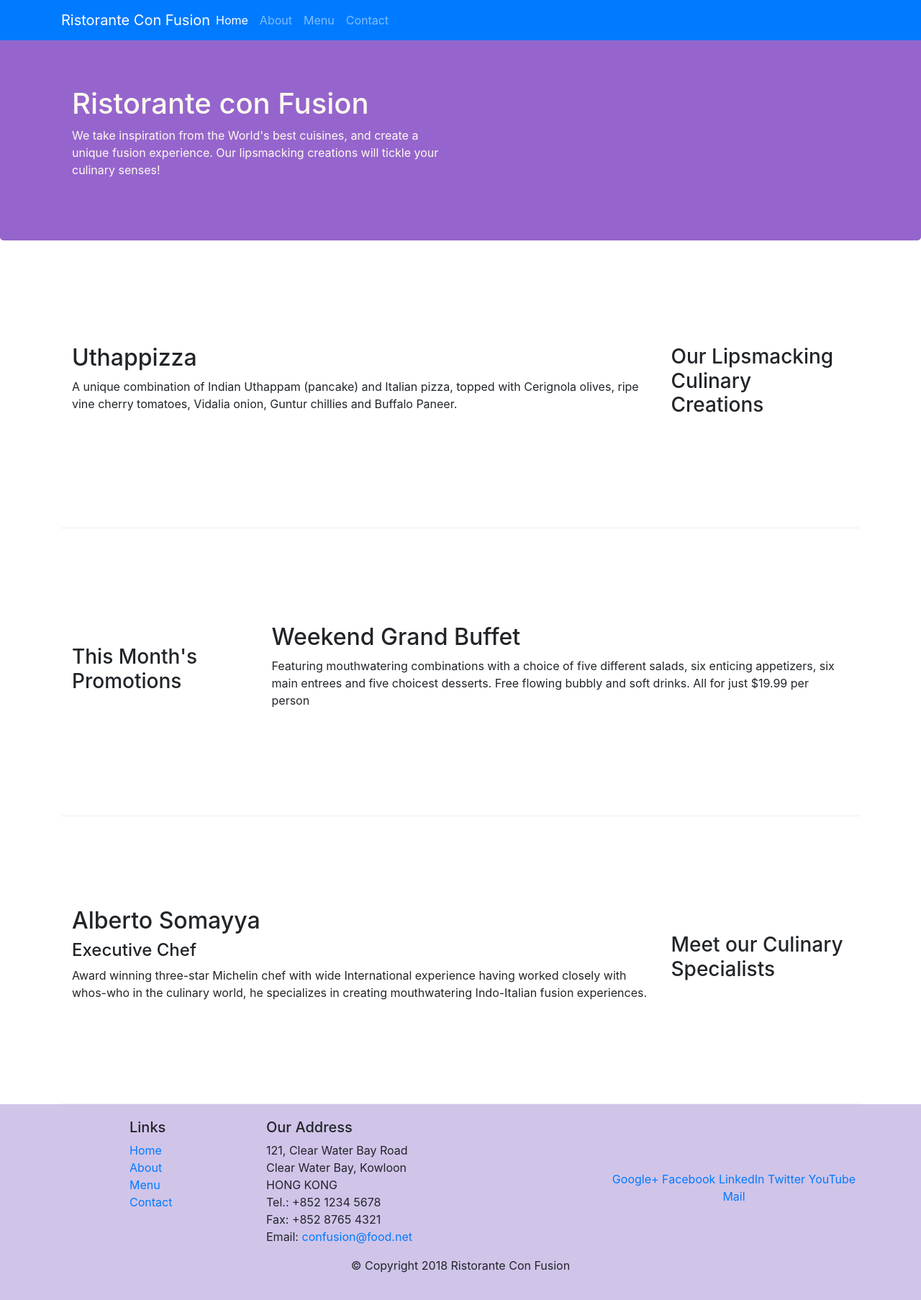
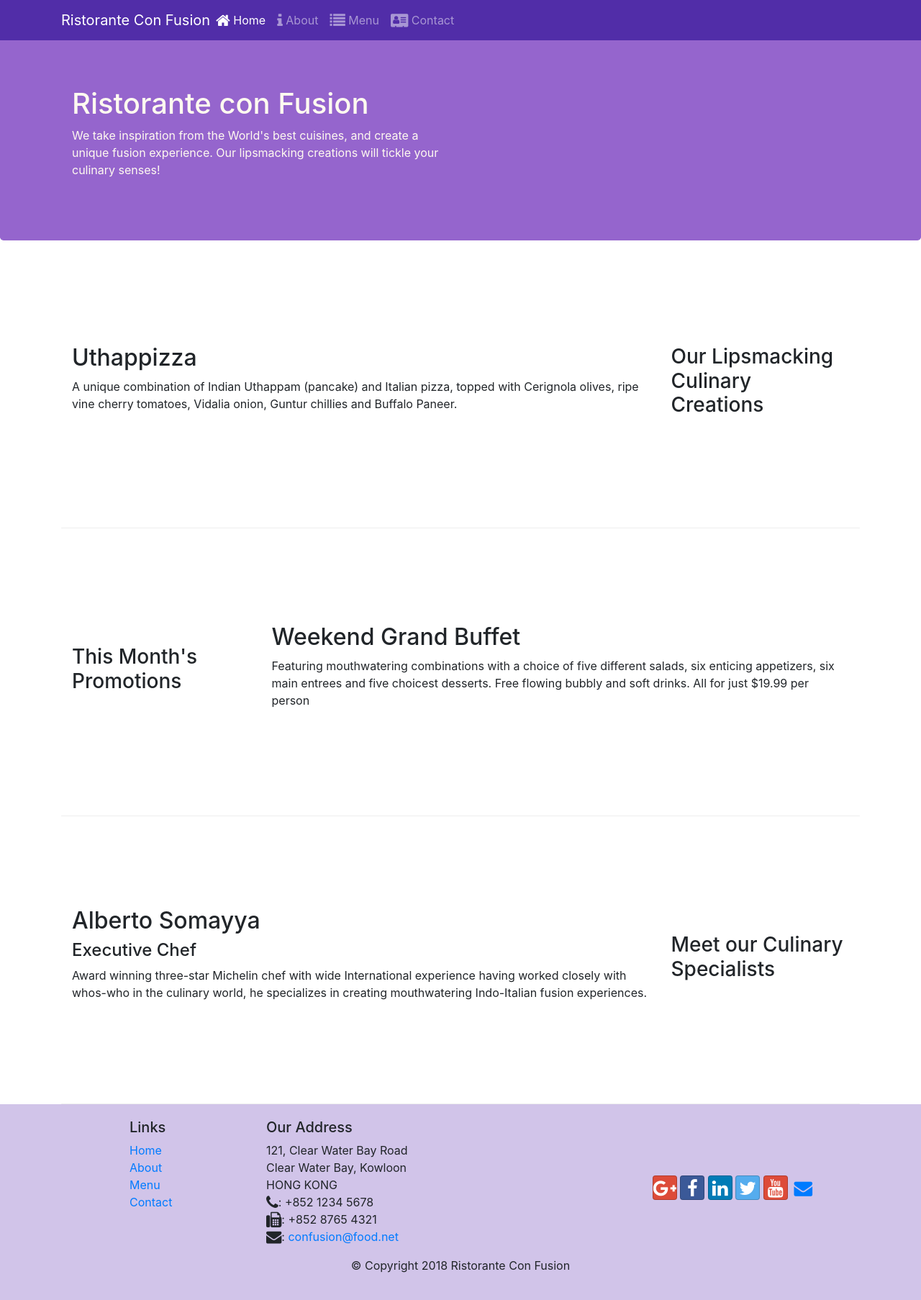
Before and after one commit to ajayjoseaji/first-repo, a website: page index.html in a window 1280 px wide. Shown: the whole page at 72% size. Drawn offline with nearby package versions, Linux system fonts and the light colour scheme.

Commit message:
icon fonts

```diff
--- a/index.html
+++ b/index.html
@@ -10,12 +10,14 @@
 
         <!-- Bootstrap CSS -->
         <link rel="stylesheet" href="node_modules/bootstrap/dist/css/bootstrap.min.css">
+        <link rel="stylesheet" href="node_modules/font-awesome/css/font-awesome.min.css">
+        <link rel="stylesheet" href="node_modules/bootstrap-social/bootstrap-social.css">
         <link rel="stylesheet" href="css/style.css">
     <title>Ristorante Con Fusion</title>
 </head>
 
 <body>
-    <nav class="navbar navbar-dark navbar-expand-sm bg-primary fixed-top">
+    <nav class="navbar navbar-dark navbar-expand-sm fixed-top">
         <div class="container">
             <button class="navbar-toggler" type="button" data-toggle="collapse" data-target="#Navbar">
                 <span class="navbar-toggler-icon"></span>
@@ -23,15 +25,13 @@
             <a class="navbar-brand mr-auto" href="#">Ristorante Con Fusion</a>
             <div class="collapse navbar-collapse" id="Navbar">
                 <ul class="navbar-nav mr-auto">
-                    <li class="nav-item active"><a class="nav-link" href="#">Home</a></li>
-                    <li class="nav-item"><a class="nav-link" href="./aboutus.html">About</a></li>
-                    <li class="nav-item"><a class="nav-link" href="#">Menu</a></li>
-                    <li class="nav-item"><a class="nav-link" href="#">Contact</a></li>
+                    <li class="nav-item active"><a class="nav-link" href="#"><span class="fa fa-home fa-lg"></span> Home</a></li>
+                    <li class="nav-item"><a class="nav-link" href="./aboutus.html"><span class="fa fa-info fa-lg"></span> About</a></li>
+                    <li class="nav-item"><a class="nav-link" href="#"><span class="fa fa-list fa-lg"></span> Menu</a></li>
+                    <li class="nav-item"><a class="nav-link" href="#"><span class="fa fa-address-card fa-lg"></span> Contact</a></li>
                 </ul>
             </div>
-
         </div>
-
     </nav>
 
     <header class="jumbotron">
@@ -99,19 +99,19 @@
 		              121, Clear Water Bay Road<br>
 		              Clear Water Bay, Kowloon<br>
 		              HONG KONG<br>
-		              Tel.: +852 1234 5678<br>
-		              Fax: +852 8765 4321<br>
-		              Email: <a href="mailto:confusion@food.net">confusion@food.net</a>
+		              <i class="fa fa-phone fa-lg"></i>: +852 1234 5678<br>
+		              <i class="fa fa-fax fa-lg"></i>: +852 8765 4321<br>
+		              <i class="fa fa-envelope fa-lg"></i>: <a href="mailto:confusion@food.net">confusion@food.net</a>
 		           </address>
                 </div>
                 <div class="col-12 col-sm-4 align-self-center">
                     <div class="text-center">
-                        <a href="http://google.com/+">Google+</a>
-                        <a href="http://www.facebook.com/profile.php?id=">Facebook</a>
-                        <a href="http://www.linkedin.com/in/">LinkedIn</a>
-                        <a href="http://twitter.com/">Twitter</a>
-                        <a href="http://youtube.com/">YouTube</a>
-                        <a href="mailto:">Mail</a>
+                        <a class="btn btn-social-icon btn-google" href="http://google.com/+"><i class="fa fa-google-plus fa-lg"></i></a>
+                        <a class="btn btn-social-icon btn-facebook" href="http://www.facebook.com/profile.php?id="><i class="fa fa-facebook fa-lg"></i></a>
+                        <a class="btn btn-social-icon btn-linkedin" href="http://www.linkedin.com/in/"><i class="fa fa-linkedin fa-lg"></i></a>
+                        <a class="btn btn-social-icon btn-twitter" href="http://twitter.com/"><i class="fa fa-twitter fa-lg"></i></a>
+                        <a class="btn btn-social-icon btn-google" href="http://youtube.com/"><i class="fa fa-youtube fa-lg"></i></a>
+                        <a class="btn btn-social-icon" href="mailto:"><i class="fa fa-envelope fa-lg"></i></a>
                     </div>
                 </div>
            </div>
--- a/package.json
+++ b/package.json
@@ -15,6 +15,8 @@
   },
   "dependencies": {
     "bootstrap": "^4.0.0",
+    "bootstrap-social": "^5.1.1",
+    "font-awesome": "^4.7.0",
     "jquery": "^3.3.1",
     "popper.js": "^1.12.9"
   }
```
Also changed, not shown: aboutus.html (+15 -13 lines), 1 other file.
